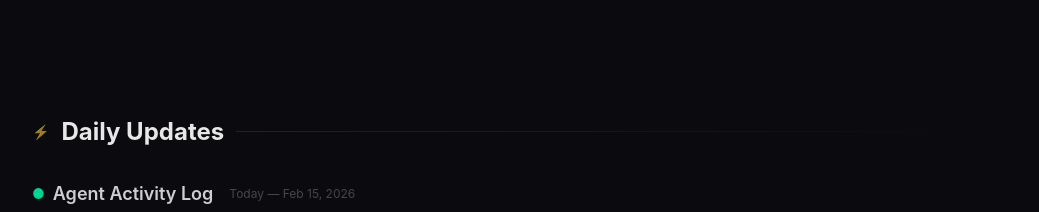
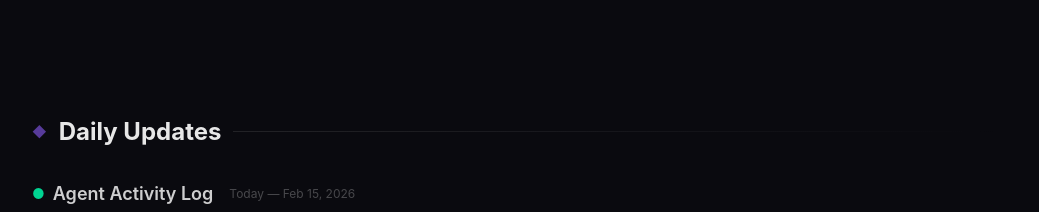
Before and after one commit to n0umen0n/consortiumlab-landing, a Next.js app: page /org in a window 1280 px wide. Shown: the part 4560-4772 px from the top of the page, without its empty margins (120-1159 px from the left). Built offline with nearby package versions, Linux system fonts and the light colour scheme.

Commit message:
fix: replace ⚡ emoji on daily updates

```diff
--- a/src/app/org/page.tsx
+++ b/src/app/org/page.tsx
@@ -1043,7 +1043,7 @@ export default function OrgPage() {
       {/* Daily Updates */}
       <section className="py-16 relative">
         <div className="max-w-5xl mx-auto px-6">
-          <SectionHeading icon="⚡" label="Daily Updates" />
+          <SectionHeading icon="◆" label="Daily Updates" />
 
           {/* Agent Activity Log */}
           <div className="mb-12">
```
